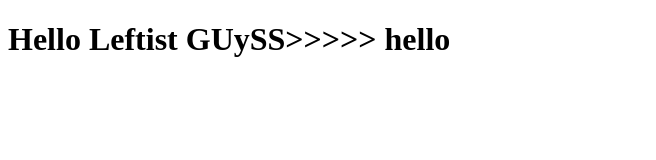
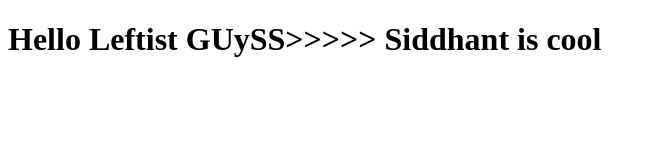
Before and after one commit to lannisterrr/Leftist, a plain HTML site: page index.html in a window 1280 px wide. Shown: the whole page, without its empty margins (0-656 px from the left). Drawn offline with Linux system fonts and the light colour scheme.

Commit message:
refactor

```diff
--- a/index.html
+++ b/index.html
@@ -7,6 +7,6 @@
     <title>Document</title>
   </head>
   <body>
-    <h1>Hello Leftist GUySS>>>>> hello</h1>
+    <h1>Hello Leftist GUySS>>>>> Siddhant is cool</h1>
   </body>
 </html>
```
